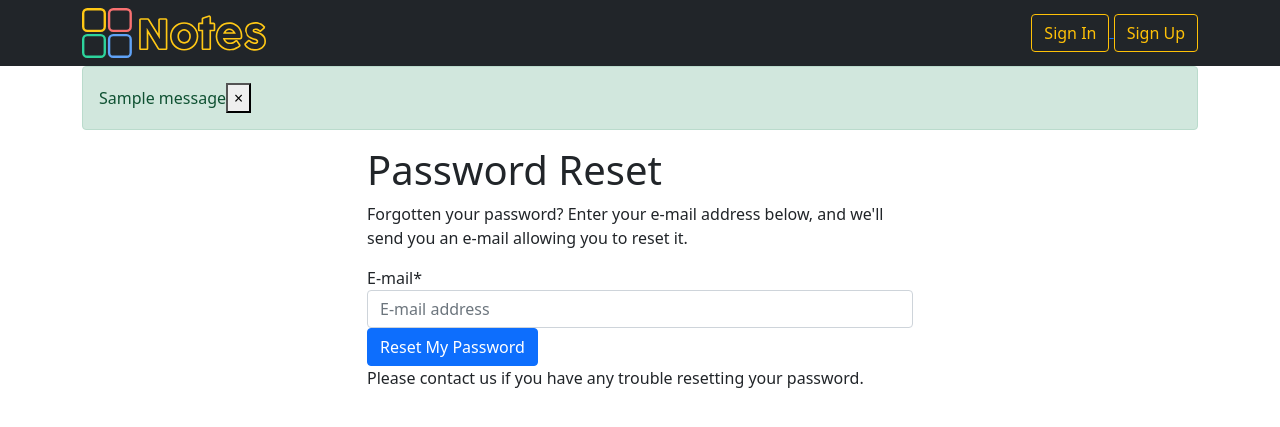
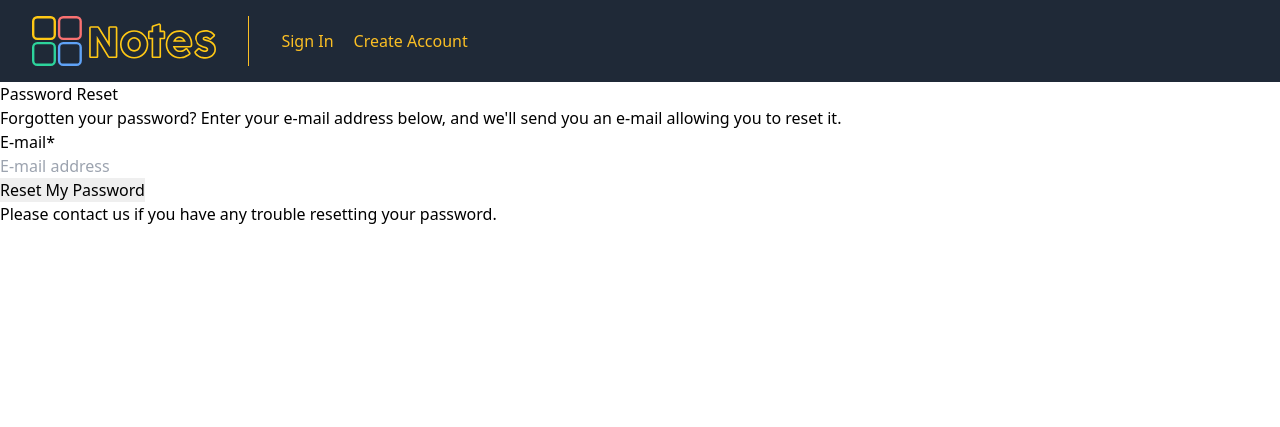
Before and after one commit to osamamhd/notes-app, a Django app: page /accounts/password/reset/ in a window 1280 px wide. Shown: the top 427 px of the page. Run offline with Django 3.2, Linux system fonts and the light colour scheme; tables that the repository leaves empty hold one stand-in row (values such as "Sample post"); one stand-in notice (Sample message) is shown; style sheets or scripts are compiled from the project's sources; some libraries are stand-ins or nearby versions.

Commit message:
navigation bar using tailwind.

```diff
--- a/notes_app/templates/base.html
+++ b/notes_app/templates/base.html
@@ -1,131 +1,66 @@
+{% load static %}
 {% load static i18n %}<!DOCTYPE html>
 <html lang="en">
+
 	<head>
-    <meta charset="utf-8">
-    <meta http-equiv="x-ua-compatible" content="ie=edge">
-    <title>{% block title %}notes-app{% endblock title %}</title>
+		<meta charset="UTF-8">
 		<meta name="viewport" content="width=device-width, initial-scale=1.0">
+		<meta http-equiv="X-UA-Compatible" content="ie=edge">
+		<title>{% block title %}Notes{% endblock title %}</title>
 		<meta name="description" content="">
+		<meta name="keywords" content="">
 		<meta name="author" content="">
 
-    <!-- HTML5 shim, for IE6-8 support of HTML5 elements -->
-    <!--[if lt IE 9]>
-      <script src="https://cdnjs.cloudflare.com/ajax/libs/html5shiv/3.7.3/html5shiv.min.js"></script>
-    <![endif]-->
-
-    <link rel="icon" href="{% static 'images/favicons/favicon.ico' %}">
-
 		{% block css %}
-    <!-- Latest compiled and minified Bootstrap CSS -->
-    <link href="https://cdn.jsdelivr.net/npm/bootstrap@5.0.0-beta2/dist/css/bootstrap.min.css" rel="stylesheet" integrity="sha384-BmbxuPwQa2lc/FVzBcNJ7UAyJxM6wuqIj61tLrc4wSX0szH/Ev+nYRRuWlolflfl" crossorigin="anonymous">
-    <!-- Your stuff: Third-party CSS libraries go here -->
-    <!-- This file stores project-specific CSS -->
-
+		<link rel="stylesheet" href="{% static 'css/styles.css' %}">
 		<link href="{% static 'css/project.css' %}" rel="stylesheet">
 		{% endblock %}
-
 	</head>
 
 	<body>
-    <div class="bg-dark ">
-      <nav class="navbar container">
-        <div>
-          <a href="{% url 'home' %}"><img src="{% static 'images/logo.svg' %}" alt="Notes Logo"></a>
-        </div>
+		<!-- navigation bar -->
+		<header class="w-full px-8 text-yellow-400 bg-gray-800 py-3 mx-auto" >
+			<div class="container flex flex-col flex-wrap items-center  py-1 mx-auto md:flex-row max-w-7xl">
+			  <div class="relative flex flex-col md:flex-row">
+				  <a href="{% url 'home' %}" class="flex items-center mb-3  font-medium text-gray-900 lg:w-auto lg:items-center lg:justify-center md:mb-0">
+					  <span class="mx-auto text-xl font-black leading-none text-gray-900 select-none"><img src="{% static 'images/logo.svg' %}" alt="logo"></span>
+				  </a>
 				  {% if request.user.is_authenticated %}
-          <li class="nav-item dropdown" style="list-style: none;">
-            <a class="nav-link dropdown-toggle" href="" id="navbarDropdown" role="button" data-bs-toggle="dropdown" aria-expanded="false" style="color: #FFC930;">
-              {{ request.user }}
-            </a>
-            <ul class="dropdown-menu" aria-labelledby="navbarDropdown" >
-              <li><a class="dropdown-item" href="{% url 'users:detail' request.user.username  %}">Your Profile</a></li>
-              <li><a class="dropdown-item" href="#">Your Notes</a></li>
-              <li><hr class="dropdown-divider"></li>
-              <li><a class="dropdown-item" href="{% url 'account_logout' %}">Sign Out</a></li>
-            </ul>
-          </li>
-        {% else %}
-          <div>
-            <a href="{% url 'account_login' %}">
-              <button type="button" class="btn btn-outline-warning">Sign In</button>
-            </a>
-            <a href="{% url 'account_signup' %}">
-              <button type="button" class="btn btn-outline-warning">Sign Up</button>
-            </a>
-          </div>
-        {% endif %}
+				  <nav class="flex flex-wrap ml-10 items-center mb-3 text-base md:mb-0 md:pl-8 md:ml-8 md:border-l md:border-yellow-400">
+					  <a href="{% url 'note:list' %}" class="no-underline mr-5 font-medium leading-6 text-yellow-400 hover:text-yellow-500">Notes</a>
+					  <a href="#_" class="no-underline mr-5 font-medium leading-6 text-yellow-400 hover:text-yellow-500">Profile</a>
+					  <a href="#_" class="no-underline mr-5 font-medium leading-6 text-yellow-400 hover:text-yellow-500">Add Note</a>
 				  </nav>
 			  </div>
 
-    <!-- <div class="mb-1">
-      <nav class="navbar navbar-expand-md navbar-dark bg-dark">
-        <button class="navbar-toggler navbar-toggler-right" type="button" data-toggle="collapse" data-target="#navbarSupportedContent" aria-controls="navbarSupportedContent" aria-expanded="false" aria-label="Toggle navigation">
-          <span class="navbar-toggler-icon"></span>
-        </button>
-        <a class="navbar-brand" href="{% url 'home' %}">notes-app</a>
-
-        <div class="collapse navbar-collapse" id="navbarSupportedContent">
-          <ul class="navbar-nav mr-auto">
-            <li class="nav-item active">
-              <a class="nav-link" href="{% url 'home' %}">Home <span class="sr-only">(current)</span></a>
-            </li>
-            <li class="nav-item">
-              <a class="nav-link" href="{% url 'about' %}">About</a>
-            </li>
-            {% if request.user.is_authenticated %}
-              <li class="nav-item">
-                {# URL provided by django-allauth/account/urls.py #}
-                <a class="nav-link" href="{% url 'users:detail' request.user.username  %}">{% trans "My Profile" %}</a>
-              </li>
-              <li class="nav-item">
-                {# URL provided by django-allauth/account/urls.py #}
-                <a class="nav-link" href="{% url 'account_logout' %}">{% trans "Sign Out" %}</a>
-              </li>
+			  <div class="inline-flex items-center md:ml-auto space-x-6 lg:justify-end">
+				  <a href="#" class="no-underline text-base font-medium leading-6 border
+							   border-yellow-400 px-6 py-2 rounded-md text-yellow-400
+							   whitespace-no-wrap transition duration-150 ease-in-out hover:text-yellow-500">
+					  Help
+				  </a>
+				  <span class="inline-flex rounded-md shadow-sm">
+					  <a href="{% url 'account_logout' %}" class="no-underline inline-flex items-center
+										justify-center border
+										border-yellow-400 px-4 py-2 text-base font-medium leading-6
+										text-gray-800 whitespace-no-wrap transition duration-150 ease-in-out
+										bg-yellow-400 rounded-md hover:bg-yellow-500
+										focus:outline-none focus:border-gray-700">
+						  Sign Out
+					  </a>
+				  </span>
+			  </div>
 			  {% else %}
-              <li class="nav-item">
-                {# URL provided by django-allauth/account/urls.py #}
-                <a id="sign-up-link" class="nav-link" href="{% url 'account_signup' %}">{% trans "Sign Up" %}</a>
-              </li>
-              <li class="nav-item">
-                {# URL provided by django-allauth/account/urls.py #}
-                <a id="log-in-link" class="nav-link" href="{% url 'account_login' %}">{% trans "Sign In" %}</a>
-              </li>
-            {% endif %}
-          </ul>
+				<nav class="flex flex-wrap ml-10 items-center mb-3  text-base md:mb-0 md:pl-8 md:ml-8 md:border-l md:border-yellow-400">
+					<a href="{% url 'account_login' %}" class="no-underline mr-5 font-medium leading-6 text-yellow-400 hover:text-yellow-500">Sign In</a>
+					<a href="{% url 'account_signup' %}" class="no-underline mr-5 font-medium leading-6 text-yellow-400 hover:text-yellow-500">Create Account</a>
+				</nav>
 			</div>
-      </nav>
-
-    </div> -->
-
-    <div class="container">
-
-      {% if messages %}
-          {% for message in messages %}
-              <div class="alert {% if message.tags %}alert-{{ message.tags }}{% endif %}">{{ message }}<button type="button" class="close" data-dismiss="alert" aria-label="Close"><span aria-hidden="true">&times;</span></button></div>
-          {% endfor %}
+		  </header>
 		  {% endif %}
 
 		{% block content %}
-        <p>Note Taking Web App. This text is inherited on other pages!</p>
       	{% endblock content %}
 
-    </div> <!-- /container -->
-
-    {% block modal %}{% endblock modal %}
-
-    <!-- Le javascript
-    ================================================== -->
-    <!-- Placed at the end of the document so the pages load faster -->
-    {% block javascript %}
-      <!-- Bootstrap JS and its dependencies-->
-      <script src="https://code.jquery.com/jquery-3.5.1.slim.js" integrity="sha256-DrT5NfxfbHvMHux31Lkhxg42LY6of8TaYyK50jnxRnM=" crossorigin="anonymous"></script>
-      <script src="https://cdn.jsdelivr.net/npm/@popperjs/core@2.6.0/dist/umd/popper.min.js" integrity="sha384-KsvD1yqQ1/1+IA7gi3P0tyJcT3vR+NdBTt13hSJ2lnve8agRGXTTyNaBYmCR/Nwi" crossorigin="anonymous"></script>
-      <script src="https://cdn.jsdelivr.net/npm/bootstrap@5.0.0-beta2/dist/js/bootstrap.bundle.min.js" integrity="sha384-b5kHyXgcpbZJO/tY9Ul7kGkf1S0CWuKcCD38l8YkeH8z8QjE0GmW1gYU5S9FOnJ0" crossorigin="anonymous"></script>
-      <!-- Your stuff: Third-party javascript libraries go here -->
-
-
-      <!-- place project specific Javascript in this file -->
-      <script src="{% static 'js/project.js' %}"></script>
-    {% endblock javascript %}
 	</body>
 </html>
```
Lines whose indentation alone changed are shown as unchanged.
